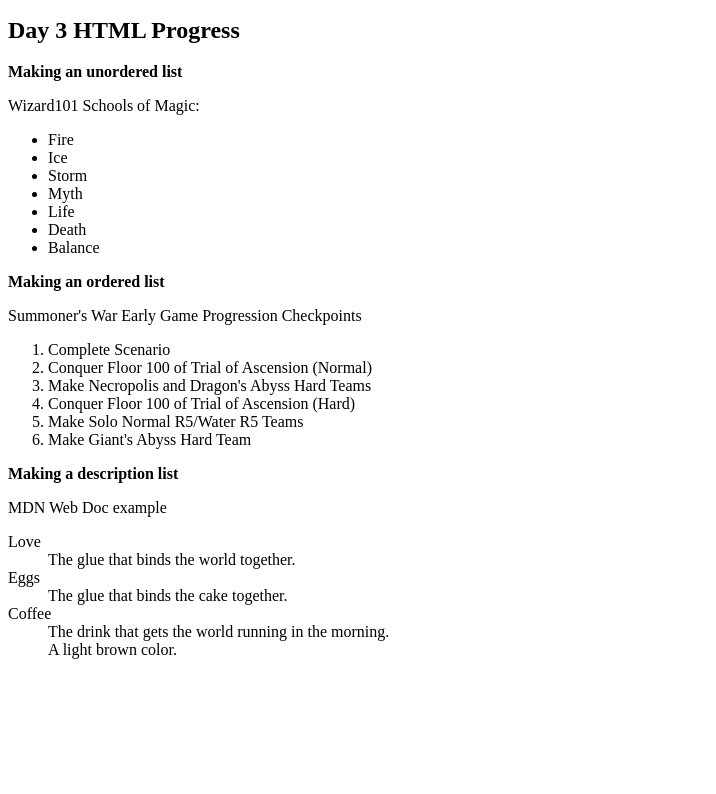
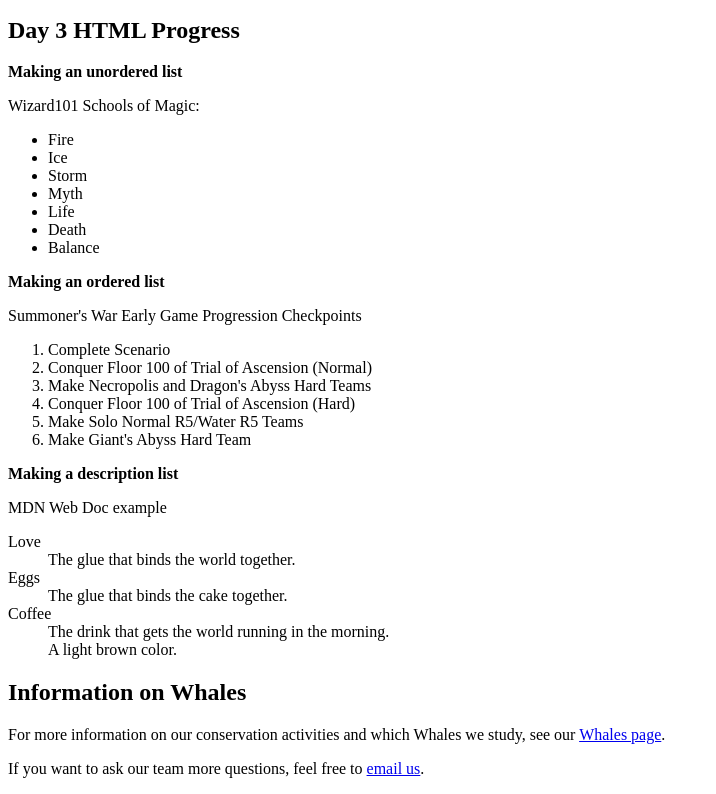
Before and after one commit to ProjectMalarus/html-foundations, a plain HTML site: page index.html in a window 1280 px wide. Shown: the part 869-1663 px from the top of the page, without its empty margins (0-716 px from the left). Before the commit the page ends 1544 px from the top, so only its background shows below. Drawn offline with Linux system fonts and the light colour scheme.

Commit message:
Day 3: Test Links 1

```diff
--- a/index.html
+++ b/index.html
@@ -79,6 +79,18 @@
       <dd>A light brown color.</dd>
     </dl>
 
+    <h2>Information on Whales</h2>
+
+    <p>
+      For more information on our conservation activities and which Whales we study,
+      see our <a href="whales.html" target="_blank" title="This page contains information on Blue and Sperm whales">Whales page</a>.
+    </p>
+
+    <p>
+      If you want to ask our team more questions, feel free to
+      <a href="whales@example.com" target="_blank">email us</a>.
+    </p>
+
 
   </body>
 </html>
```
Also changed, not shown: pictures.html (+1 -1 lines), whales.html (added, +3 -0 lines), html-parking-lot.txt.
